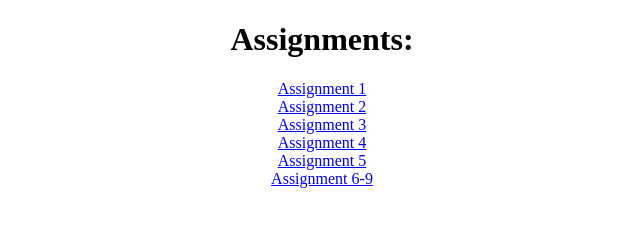
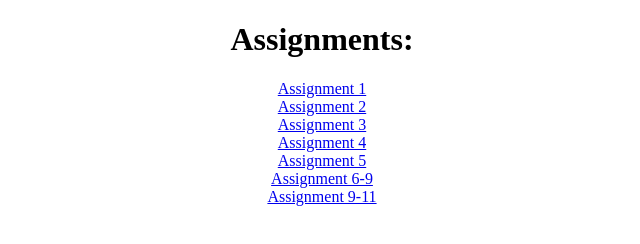
Before and after one commit to tahaha420/JSassigments, a plain HTML site: page index.html in a window 1280 px wide. Shown: the whole page, without its empty margins (318-958 px from the left). Drawn offline with Linux system fonts and the light colour scheme.

Commit message:
Update index.html

```diff
--- a/index.html
+++ b/index.html
@@ -26,6 +26,7 @@
     <a href="./4thassmnt.html" target="_blank">Assignment 4</a>
     <a href="./5thassmnt.html" target="_blank">Assignment 5</a>
     <a href="./6-9assnmt.html" target="_blank">Assignment 6-9</a>
+    <a href="./9-11assmnts.html" target="_blank">Assignment 9-11</a>
 
 </body>
 </html>
```
